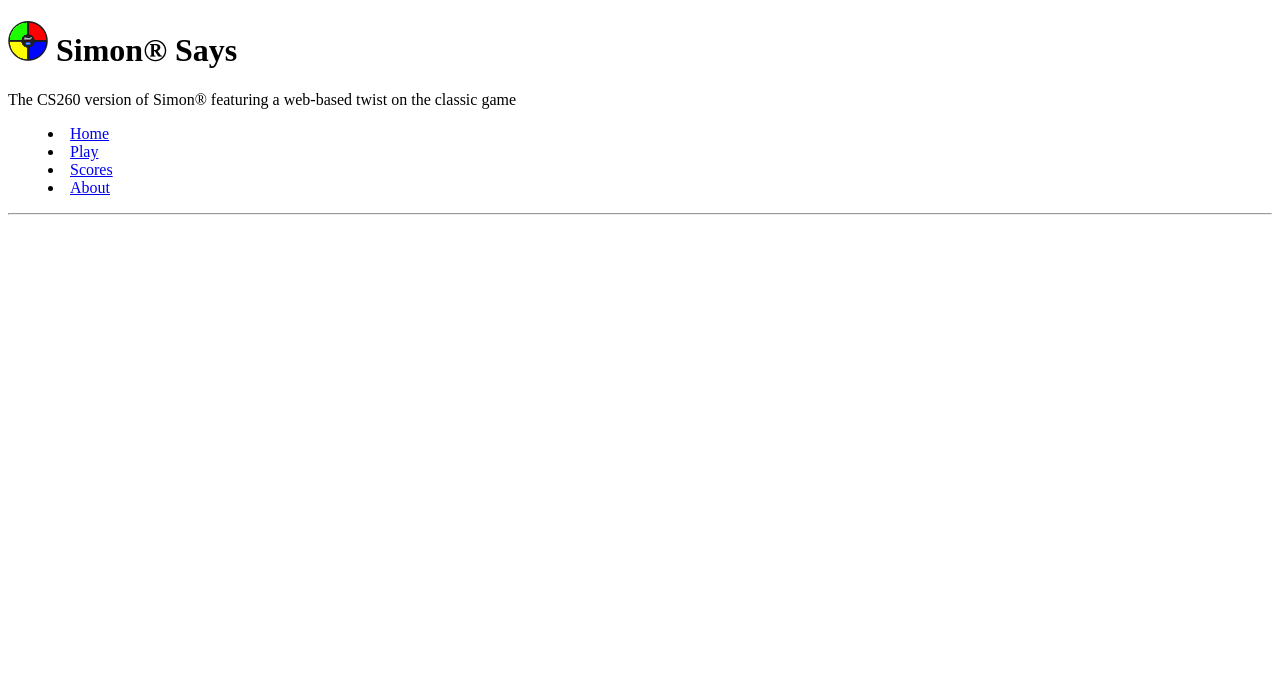
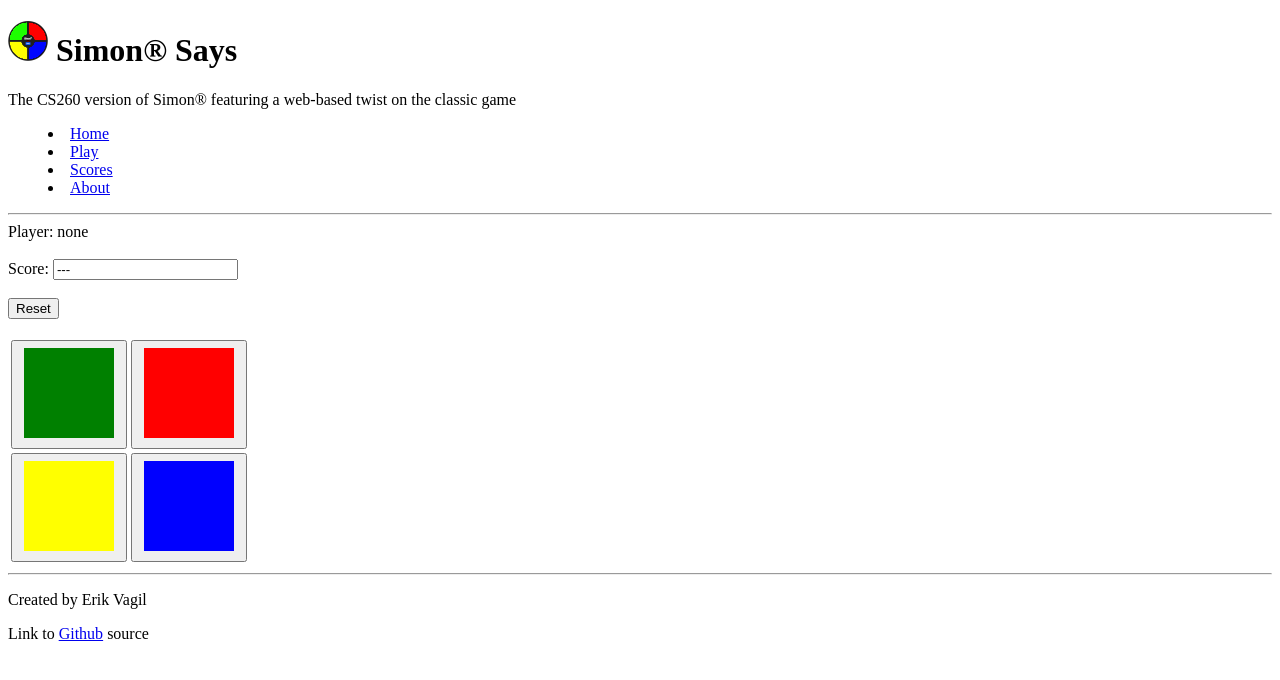
Before and after one commit to ErikVagil/simon, a plain HTML site: page play.html in a window 1280 px wide. Drawn offline with Linux system fonts and the light colour scheme.

Commit message:
Wrote all HTML files and added README and deployFiles.sh

```diff
--- a/play.html
+++ b/play.html
@@ -21,5 +21,69 @@
             </nav>
             <hr/> <!-- The <hr> tag denotes a shift in content, shown by a horizontal line -->
         </header>
+
+        <main>
+            <!-- Player username -->
+            <div class="players">
+                Player: <span class="player-username">none</span>
+            </div>
+            <br>
+            <!-- Score box -->
+            <div>
+                <label for="score">Score: </label>
+                <input type="text" id="score" value="---" readonly>
+            </div>
+            <br>
+            <!-- Reset button -->
+            <div>
+                <button>Reset</button>
+            </div>
+            <br>
+            <!-- Actual Simon buttons -->
+            <div>
+                <table>
+                    <tbody>
+                        <tr>
+                            <td>
+                                <button>
+                                    <svg aria-hidden="true" viewBox="0 0 100 100" height="100" width="100">
+                                        <path d="M 5,5 95,5 95,95 5,95" fill="green"></path>
+                                    </svg>
+                                </button>
+                            </td>
+                            <td>
+                                <button>
+                                    <svg aria-hidden="true" viewBox="0 0 100 100" height="100" width="100">
+                                        <path d="M 5,5 95,5 95,95 5,95" fill="red"></path>
+                                    </svg>
+                                </button>
+                            </td>
+                        </tr>
+                        <tr>
+                            <td>
+                                <button>
+                                    <svg aria-hidden="true" viewBox="0 0 100 100" height="100" width="100">
+                                        <path d="M 5,5 95,5 95,95 5,95" fill="yellow"></path>
+                                    </svg>
+                                </button>
+                            </td>
+                            <td>
+                                <button>
+                                    <svg aria-hidden="true" viewBox="0 0 100 100" height="100" width="100">
+                                        <path d="M 5,5 95,5 95,95 5,95" fill="blue"></path>
+                                    </svg>
+                                </button>
+                            </td>
+                        </tr>
+                    </tbody>
+                </table>
+            </div>
+            <hr>
+        </main>
+
+        <footer> <!-- Consistent across all pages -->
+            <p>Created by Erik Vagil</p>
+            <p>Link to <a href="https://github.com/ErikVagil/simon">Github</a> source</p>
+        </footer>
     </body>
 </html>
```
Also changed, not shown: about.html (+11 -0 lines), scores.html (+27 -0 lines), README.md (added), 1 other file.
